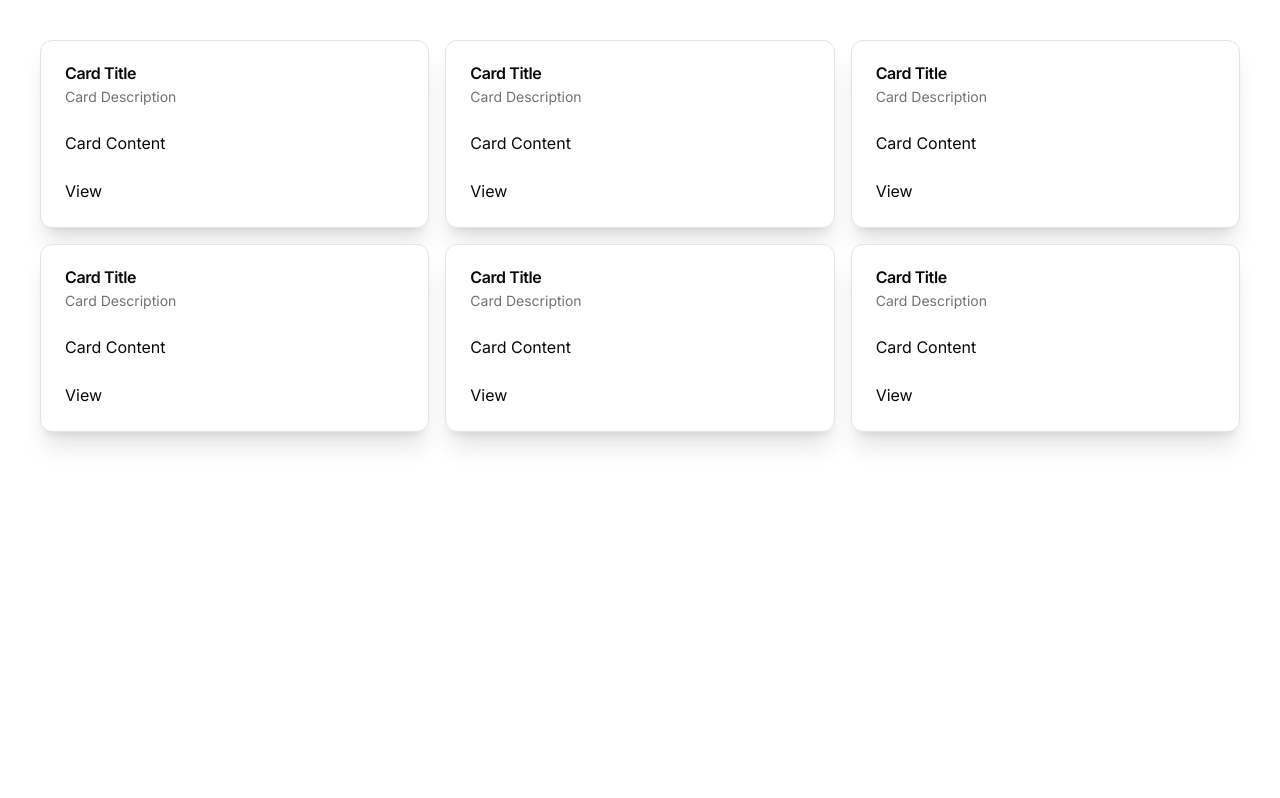
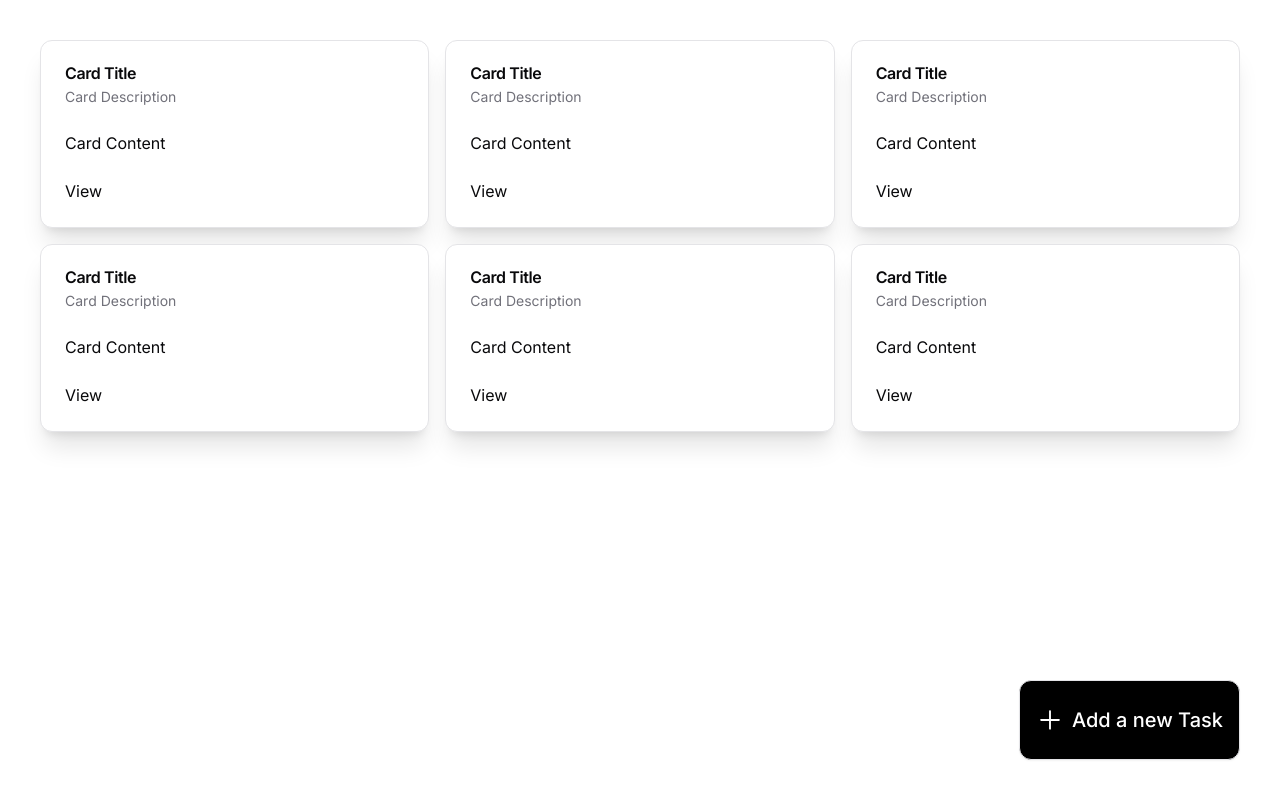
Before and after one commit to RandomThacker/React-Query-Todo, a Next.js app: page / in a window 1280 px wide. Built offline with nearby package versions, Linux system fonts and the light colour scheme.

Commit message:
feat: Create Task Button Added

```diff
--- a/src/app/page.tsx
+++ b/src/app/page.tsx
@@ -1,6 +1,7 @@
 import PostCard from "@/components/ui/PostCard"
 import { Button } from "@/components/ui/button"
-
+import { PlusIcon } from "@radix-ui/react-icons"
+import Link from "next/link"
 export default function Home() {
   return (
     <div className="grid items-center justify-center md:grid-cols-2 lg:grid-cols-3 gap-4 mt-10 md:mx-10">
@@ -10,6 +11,12 @@ export default function Home() {
      <PostCard/>
      <PostCard/>
      <PostCard/>
+     <Link href="/create">
+     <Button variant="outline" className="bg-black text-white rounded-xl fixed bottom-10 right-10 h-20" >
+     <PlusIcon className="h-7 w-7 mr-2" />
+      <h1 className="text-xl">Add a new Task</h1>
+    </Button>
+    </Link>
     </div>
   )
 }
```
